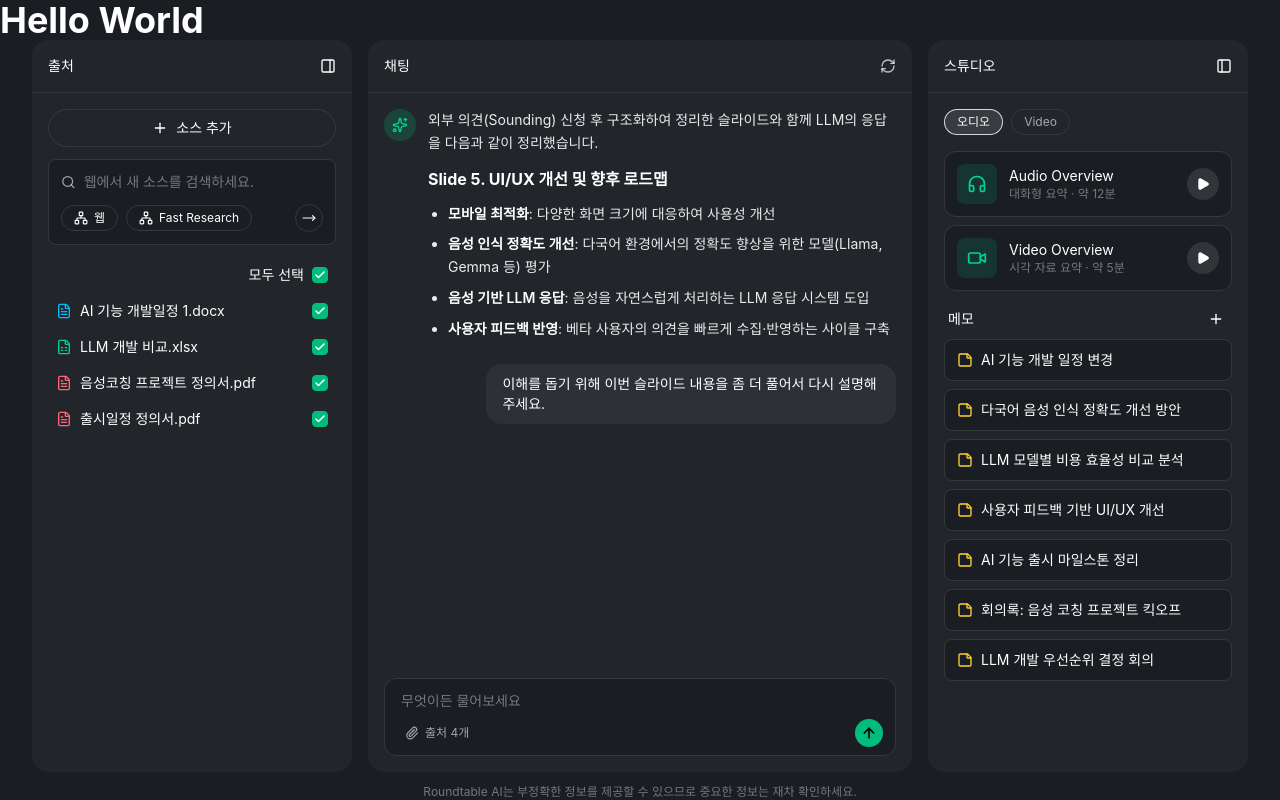
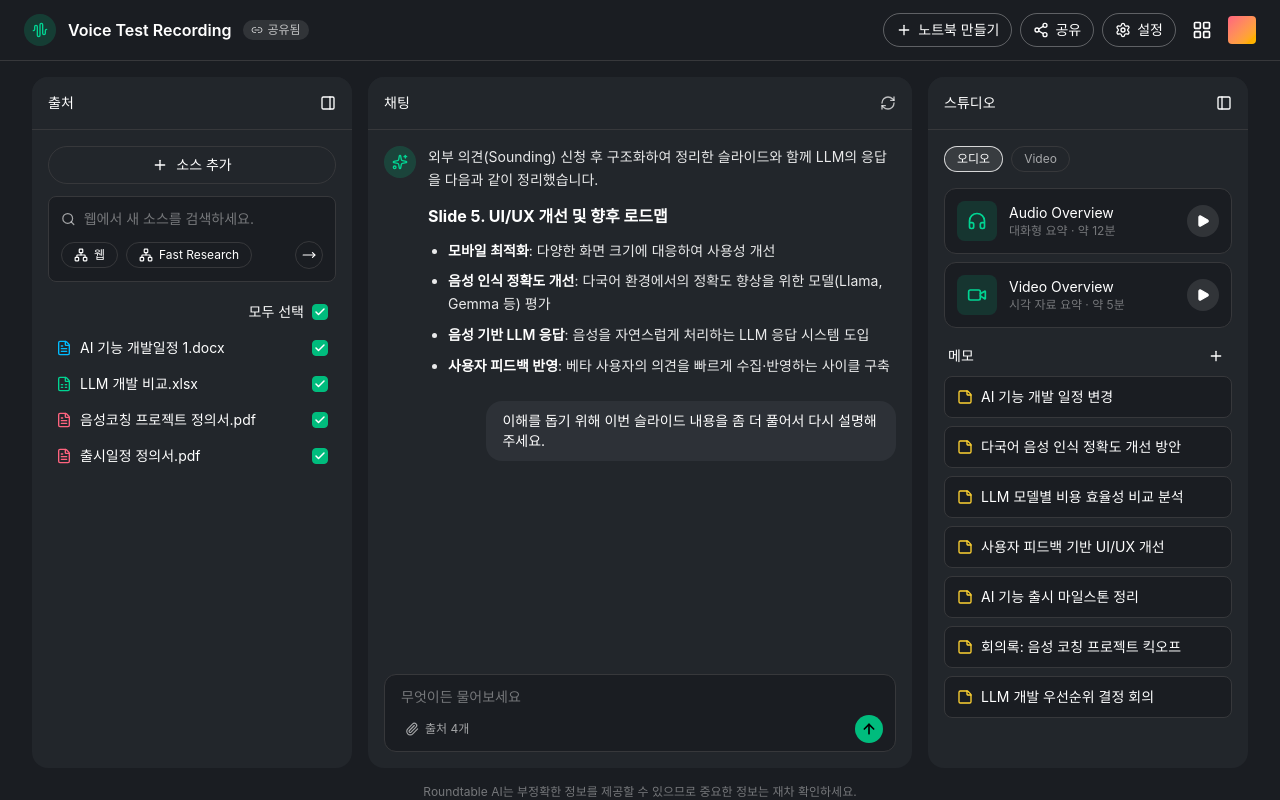
Before and after one commit to LimeTree0/auto-doc-gen, a React (Vite) app in the folder apps/web/: page / in a window 1280 px wide. Built offline with nearby package versions, Linux system fonts and the light colour scheme; the HTML template or start-up script is replaced by a standard one.

Commit message:
styles(web): Header 추가

```diff
--- a/apps/web/src/App.tsx
+++ b/apps/web/src/App.tsx
@@ -1,13 +1,12 @@
+import Header from "./components/header/Header";
 import { CenterPanel, LeftPanel, RightPanel } from "./components/panel/ContentPanel";
 
 function App() {
 
   return (
     <div className="bg-[#1A1D22] w-full h-full flex flex-col">
-      <div>
-        <h1 className="text-4xl font-bold text-white">Hello World</h1>
-      </div>
-      <div className="flex flex-row rounded-lg gap-4 flex-1 px-8 pb-3">
+      <Header />
+      <div className="flex flex-row rounded-lg gap-4 flex-1 min-h-0 px-8 py-4">
         <LeftPanel />
         <CenterPanel />
         <RightPanel />
--- /dev/null
+++ b/apps/web/src/components/header/Header.tsx
@@ -0,0 +1,63 @@
+import { AudioWaveform, LayoutGrid, Link2, Plus, Settings, Share2 } from "lucide-react";
+
+function Logo() {
+    return (
+        <div className="flex size-8 items-center justify-center rounded-full bg-emerald-500/20">
+            <AudioWaveform className="size-4 text-emerald-400" strokeWidth={2} />
+        </div>
+    )
+}
+
+function SharedBadge() {
+    return (
+        <div className="flex items-center gap-1 rounded-full bg-white/10 px-2 py-0.5">
+            <Link2 className="size-3 text-white/70" strokeWidth={2} />
+            <span className="text-xs text-white/70">공유됨</span>
+        </div>
+    )
+}
+
+type HeaderActionProps = {
+    icon: React.ReactNode;
+    label: string;
+}
+
+function HeaderAction({ icon, label }: HeaderActionProps) {
+    return (
+        <button
+            type="button"
+            onClick={() => { }}
+            className="flex items-center gap-1.5 rounded-full border border-white/30 px-3 py-1.5 hover:bg-white/5"
+        >
+            {icon}
+            <span className="text-sm text-white">{label}</span>
+        </button>
+    )
+}
+
+function Header() {
+    return (
+        <header className="flex items-center justify-between border-b border-[#37383B] px-6 py-3">
+            <div className="flex items-center gap-3">
+                <Logo />
+                <span className="text-base font-semibold text-white">Voice Test Recording</span>
+                <SharedBadge />
+            </div>
+            <div className="flex items-center gap-2">
+                <HeaderAction icon={<Plus className="size-4 text-white" strokeWidth={2} />} label="노트북 만들기" />
+                <HeaderAction icon={<Share2 className="size-4 text-white" strokeWidth={2} />} label="공유" />
+                <HeaderAction icon={<Settings className="size-4 text-white" strokeWidth={2} />} label="설정" />
+                <button
+                    type="button"
+                    onClick={() => { }}
+                    className="flex size-9 items-center justify-center rounded-full hover:bg-white/5"
+                >
+                    <LayoutGrid className="size-5 text-white" strokeWidth={2} />
+                </button>
+                <div className="size-7 rounded bg-gradient-to-br from-rose-400 to-amber-400" />
+            </div>
+        </header>
+    )
+}
+
+export default Header;
```
